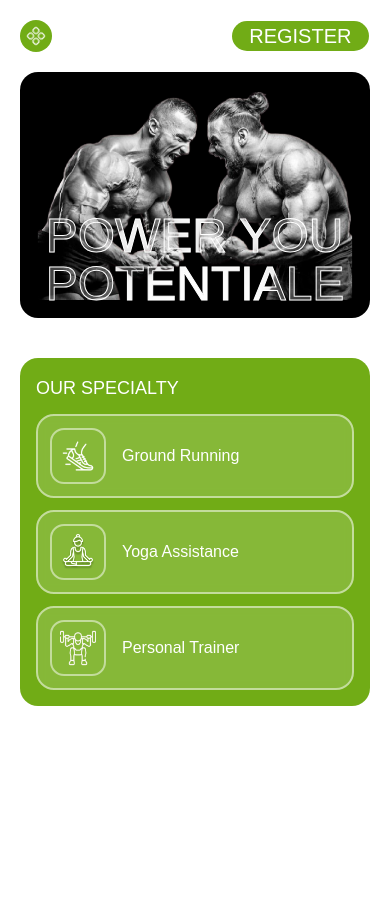
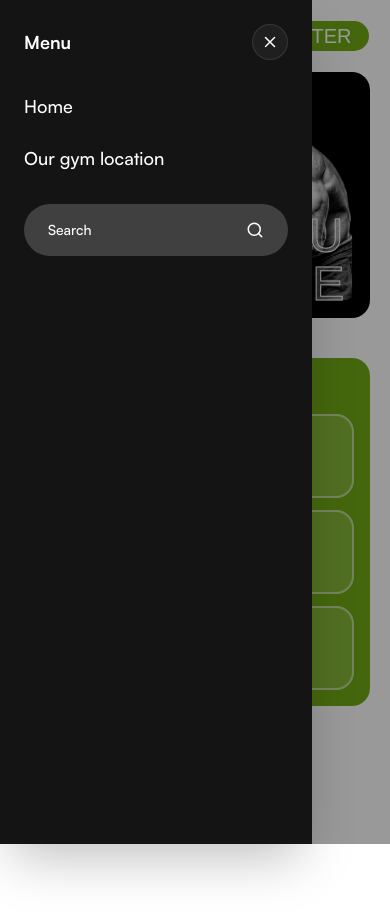
Before and after one commit to sajid-islam/gym-landing-page, a Next.js app: page / in a window 390 px wide. Both pictures are taken after a click on the button "Open menu". Shown: the top 918 px of the page. Built offline with nearby package versions, Linux system fonts and the light colour scheme; a web font is replaced by a local one.

Commit message:
ui(navbar): enhance mobile menu functionality and accessibility

```diff
--- a/src/components/navbar/Navbar.jsx
+++ b/src/components/navbar/Navbar.jsx
@@ -1,17 +1,28 @@
+'use client';
 import menuIcon from '@/images/icons/menu.svg';
-import { Search } from 'lucide-react';
+import { Search, X } from 'lucide-react';
 import Image from 'next/image';
 import Link from 'next/link';
+import { useState } from 'react';
 import { Button } from '../ui/button';
 
 const Navbar = () => {
+  const [menuOpen, setMenuOpen] = useState(false);
+
   return (
     <nav className="relative flex justify-between">
       <div>
-        <button className="bg-primary menu-icon-padding rounded-full">
+        <button
+          type="button"
+          aria-label={menuOpen ? 'Close menu' : 'Open menu'}
+          aria-expanded={menuOpen}
+          onClick={() => setMenuOpen((current) => !current)}
+          className="bg-primary menu-icon-padding rounded-full"
+        >
           <Image src={menuIcon} alt="menu-icon" className="size-5 md:size-8 lg:size-12" />
         </button>
       </div>
+
       <section className="absolute top-5 left-32 hidden items-center gap-8 rounded-full border-2 border-white px-10 py-4 lg:flex">
         {/* Navigation Links */}
         <ul className="flex items-center gap-10 font-medium text-white">
@@ -20,7 +31,7 @@ const Navbar = () => {
         </ul>
 
         {/* Divider Line */}
-        <div className="h-4 w-[2px] bg-white/30" />
+        <div className="h-4 w-0.5 bg-white/30" />
 
         {/* Search Button Section */}
         <div className="group flex cursor-pointer items-center gap-3 rounded-full bg-[#404040] px-6 py-2 transition-all hover:bg-white/20">
@@ -28,6 +39,7 @@ const Navbar = () => {
           <Search size={18} className="text-white transition-transform group-hover:scale-110" />
         </div>
       </section>
+
       <div>
         <Link href={'/register'}>
           <Button className="font-tilt-warp register-btn-padding rounded-full text-xl uppercase transition-colors duration-300 hover:cursor-pointer hover:bg-black lg:text-3xl">
@@ -35,6 +47,43 @@ const Navbar = () => {
           </Button>
         </Link>
       </div>
+
+      <div
+        className={`fixed inset-y-0 left-0 z-50 w-[80%] max-w-xs transform overflow-hidden bg-[#141414] p-6 shadow-2xl transition-transform duration-300 ease-out lg:hidden ${menuOpen ? 'translate-x-0' : '-translate-x-full'}`}
+      >
+        <div className="mb-8 flex items-center justify-between">
+          <span className="text-lg font-semibold text-white">Menu</span>
+          <button
+            type="button"
+            aria-label="Close menu"
+            onClick={() => setMenuOpen(false)}
+            className="rounded-full border border-white/10 bg-white/5 p-2 text-white transition hover:bg-white/10"
+          >
+            <X size={18} />
+          </button>
+        </div>
+
+        <ul className="space-y-6 text-lg font-medium text-white">
+          <li className="cursor-pointer transition-colors hover:text-gray-300">Home</li>
+          <li className="cursor-pointer transition-colors hover:text-gray-300">Our gym location</li>
+        </ul>
+
+        <div className="mt-8 rounded-full bg-[#404040] px-6 py-4">
+          <div className="flex items-center justify-between gap-3">
+            <span className="text-sm font-medium text-white">Search</span>
+            <Search size={18} className="text-white" />
+          </div>
+        </div>
+      </div>
+
+      {menuOpen ? (
+        <button
+          type="button"
+          className="fixed inset-0 z-40 bg-black/40 lg:hidden"
+          aria-hidden="true"
+          onClick={() => setMenuOpen(false)}
+        />
+      ) : null}
     </nav>
   );
 };
```
